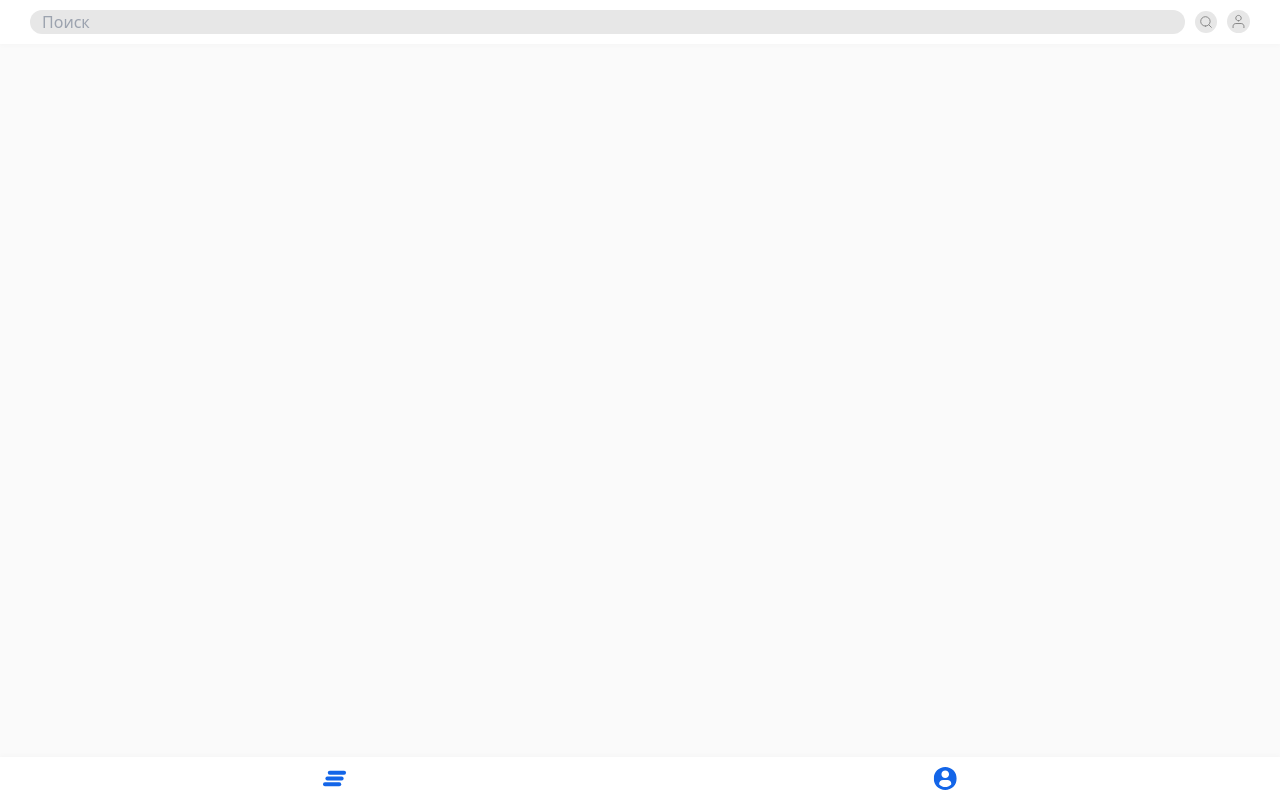
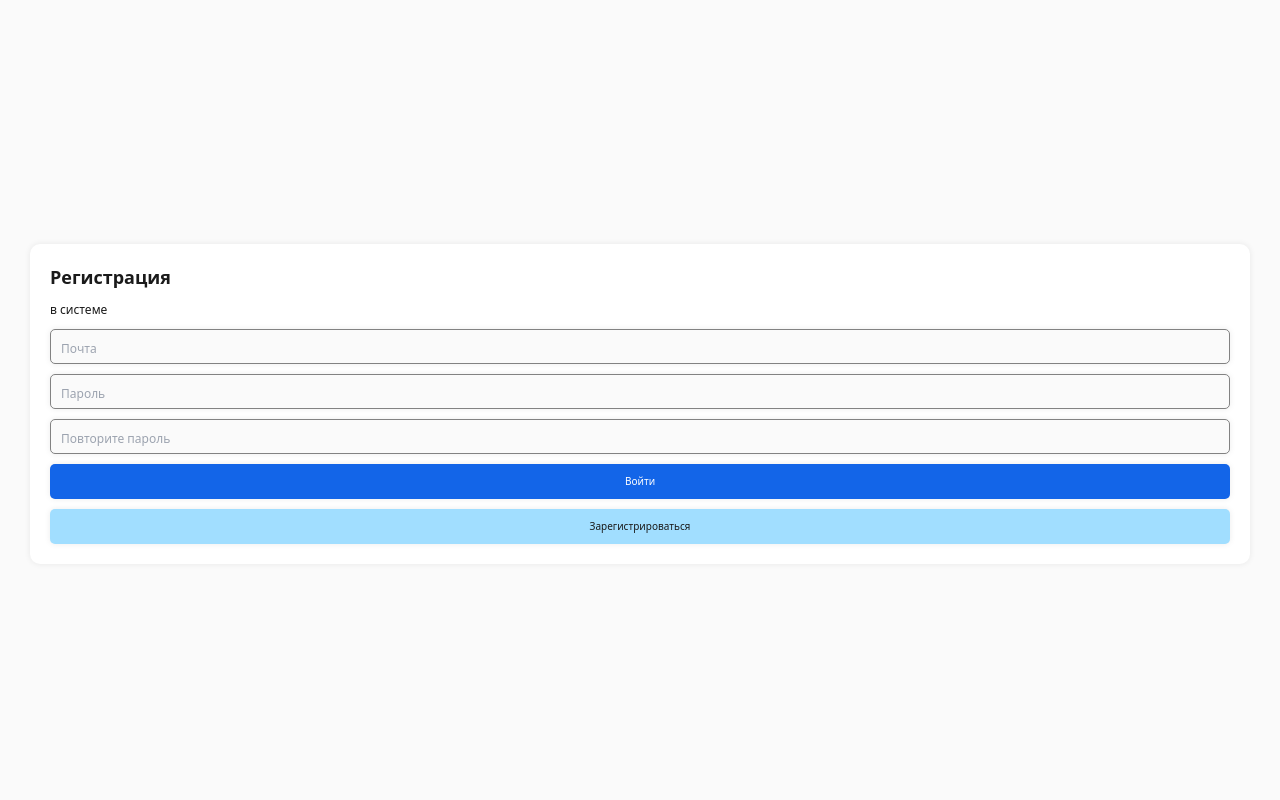
Before and after one commit to vtb-hack-2024/frontend, a Next.js app: page /auth/signup in a window 1280 px wide. Built offline with nearby package versions, Linux system fonts and the light colour scheme.

Commit message:
feat: Added authorization pages

```diff
--- a/src/app/auth/layout.js
+++ b/src/app/auth/layout.js
@@ -1,6 +1,7 @@
 export default function AuthLayout({children}) {
     return (
-        <div>
+        // <div className="wrapper flex justify-center items-center h-screen w-full">
+        <div className="wrapper pt-[200px] w-full">
             {children}
         </div>
     )
--- a/src/app/auth/login/page.js
+++ b/src/app/auth/login/page.js
@@ -1,7 +1,28 @@
+'use client'
+
+import { LoginButton, SignupButton } from "@/app/components/Buttons";
+import { BaseP, LittleP, PageTitle } from "@/app/components/Text";
+import InputField from "@/app/components/inputField";
+
 export default function LogInForm() {
+    function sendFormData() {
+        let formData = new FormData(document.getElementById('login'))
+        formData = Object.fromEntries(formData);
+        console.log(formData);
+    }
+
     return (
-        <form>
-
+        <form className="p-5 flex flex-col gap-y-2.5 w-full rounded-base shadow-drop bg-white" id="login" onSubmit={(e) => {
+            e.preventDefault();
+            sendFormData();
+        }}>
+            <PageTitle>Вход</PageTitle>
+            <BaseP text={'в приложение'}/>
+            <InputField name="email" placeholder="Почта" type="email" />
+            <InputField name="password" placeholder="Пароль" type="password" />
+            <LoginButton />
+            <SignupButton />
+            <LittleP text={'Забыли пароль?'} className="text-center w-full"/>
         </form>
     )
 }
--- a/src/app/auth/signup/page.js
+++ b/src/app/auth/signup/page.js
@@ -1,7 +1,46 @@
+'use client'
+
+import { BaseP, PageTitle } from "@/app/components/Text";
+import InputField from "@/app/components/inputField";
+import { LoginButton, SignupButton } from "@/app/components/Buttons";
+import { useState } from "react";
+
+
+
 export default function SignUpForm() {
+    const [err, setErr] = useState(null);
+
+    function check() {
+        let formData = new FormData(document.getElementById('signup'))
+        formData = Object.fromEntries(formData);
+        if (formData.password != formData.repassword) {
+            setErr('norepass');
+            return false;
+        } else {
+            setErr(null);
+            return true;
+        }
+    }
+
+    function sendFormData() {
+        let formData = new FormData(document.getElementById('signup'))
+        formData = Object.fromEntries(formData);
+        console.log(formData);
+    }
+
     return (
-        <form>
-
+        <form className="p-5 flex flex-col gap-y-2.5 w-full rounded-base shadow-drop bg-white" id="signup" onSubmit={(e) => {
+            e.preventDefault();
+            if (check()) sendFormData();
+        }}>
+            <PageTitle>Регистрация</PageTitle>
+            <BaseP text={'в системе'}/>
+            <InputField name="email" placeholder="Почта" type="email" />
+            <InputField name="password" placeholder="Пароль" type="password" />
+            {err == 'norepass' && <BaseP text={'Пароли не совпадают'} className="text-red"/>}
+            <InputField name="repassword" placeholder="Повторите пароль" type="password" />
+            <LoginButton />
+            <SignupButton />
         </form>
     )
 }
--- a/src/app/components/Buttons.js
+++ b/src/app/components/Buttons.js
@@ -29,3 +29,25 @@ export function Exit() {
         </button>
     )
 }
+
+export function SignupButton() {
+    if (window.location.href.split('/').includes('signup')) {
+        return (
+            <button type='submit' className="w-full shadow-drop py-2.5 bg-light-blue rounded-little"><LittleP text={'Зарегистрироваться'} className="text-center"/></button>
+        )
+    }
+    return (
+        <Link href={'/auth/signup'} className="w-full shadow-drop py-2.5 bg-light-blue rounded-little"><LittleP text={'Зарегистрироваться'} className="text-center"/></Link>
+    )
+}
+
+export function LoginButton() {
+    if (window.location.href.split('/').includes('login')) {
+        return (
+            <button type='submit' className="w-full shadow-drop py-2.5 bg-blue rounded-little"><LittleP text={'Войти'} className="text-white text-center"/></button>
+        )
+    }
+    return (
+        <Link href={'/auth/login'} className="w-full shadow-drop py-2.5 bg-blue rounded-little"><LittleP text={'Войти'} className="text-white text-center"/></Link>
+    )
+}
--- a/src/app/components/footer.js
+++ b/src/app/components/footer.js
@@ -6,8 +6,11 @@ import { host } from "./host";
 
 export default function Footer() {
     let visible = true;
+
+    if (document.location.href.split('/').includes('auth')) visible = false;
+
     return (
-        <footer className={`${visible ? 'fixed' : 'hidden'} bottom-0 w-full py-2.5 bg-white shadow-up-shadow`}>
+        <footer className={`${visible ? 'fixed' : 'hidden'} bottom-0 w-full py-2.5 bg-white shadow-up-shadow z-50`}>
             <nav className="flex wrapper justify-around">
                 <Link href={'/'}>
                    <Image alt="main page" src={`http://${host}/MainPage.svg`} height={24} width={24}/>
--- a/src/app/components/getters.js
+++ b/src/app/components/getters.js
@@ -67,7 +67,7 @@ export function GetAchivements({size='', full=false}) {
                 {achives.map(elem =>
                     <li key={elem.id} className="flex flex-col gap-y-2.5">
                         <div className={`relative w-fill flex justify-center items-center`}>
-                            <div className={`relative z-50 ${verticalGradient} p-[5px] rounded-full shadow-drop`}>
+                            <div className={`relative z-40 ${verticalGradient} p-[5px] rounded-full shadow-drop`}>
                                 <Image alt={'Simbol'} src={elem.img} width={34} height={34}/>
                             </div>
                             <Segment proportion={elem.donePart}/>
@@ -82,7 +82,7 @@ export function GetAchivements({size='', full=false}) {
         <>
             {achives.map(elem =>
                 <li key={elem.id} className={`relative w-fill flex flex-none justify-center items-center rounded-full`}>
-                    <div className={`relative z-50 ${verticalGradient} p-[5px] rounded-full shadow-drop`}>
+                    <div className={`relative z-40 ${verticalGradient} p-[5px] rounded-full shadow-drop`}>
                         <Image alt={'Simbol'} src={elem.img} width={34} height={34}/>
                     </div>
                     <Segment proportion={elem.donePart}/>
@@ -94,7 +94,7 @@ export function GetAchivements({size='', full=false}) {
 
 function Segment({proportion}) {
     return (
-        <div className="z-40 absolute w-full h-full">
+        <div className="z-30 absolute w-full h-full">
         </div>
     )
 }
--- a/src/app/components/header.js
+++ b/src/app/components/header.js
@@ -5,10 +5,14 @@ import Image from "next/image";
 import { host } from "./host";
 
 export default function Header() {
+    let visible = true;
 
+    if (document.location.href.split('/').includes('auth')) visible = false;
+
+    console.log(visible)
 
     return (
-        <header className="fixed w-full py-2.5 bg-white shadow-down-shadow">
+        <header className={`${visible ? 'fixed' : 'hidden'} w-full py-2.5 bg-white shadow-down-shadow z-50`}>
             <form className="flex gap-x-2.5 wrapper">
                 <input type="text" name="search" id="searchform" placeholder="Поиск" className="w-full bg-grey rounded-xl px-3 h-6 border-grey active:border-grey focus:border-grey"></input>
                 <button type="submit">
--- a/src/app/components/infoPartHome.js
+++ b/src/app/components/infoPartHome.js
@@ -3,8 +3,7 @@
 import Link from "next/link";
 import Image from "next/image";
 import { NewLink } from "./Buttons";
-import NewImage, { AchiveImage } from "./Images";
-import { horisontalGradient } from "./gradientCss";
+import NewImage from "./Images";
 import { H5, H4, BaseP, H3, SpanGrad} from "./Text";
 import { GetAchivements } from "./getters";
 
--- /dev/null
+++ b/src/app/components/inputField.js
@@ -0,0 +1,3 @@
+export default function InputField({name, placeholder, type='text'}) {
+    return <input type={type} name={name} placeholder={placeholder} className="bg-light-grey shadow-drop border-[1px] border-dark-grey rounded-little p-2.5 placeholder:text-base placeholder:leading-3 h-[35px] placeholder:align-middle" autoComplete="off"></input>
+}
--- a/src/app/layout.js
+++ b/src/app/layout.js
@@ -27,7 +27,7 @@ export default function RootLayout({ children }) {
         className="bg-light-grey"
       >
         <Header />
-        <div className="pt-[44px] mb-[44px]">
+        <div className="py-[44px]">
           {children}
         </div>
         <Footer />
--- a/src/app/stats/page.js
+++ b/src/app/stats/page.js
@@ -26,7 +26,7 @@ export default async function Stats() {
         <PageWrap>
             <PageTitle>Статистика моих <SpanGrad text={'поедзок'}/> и <SpanGrad text={'штрафов'}/></PageTitle>
             <BaseP text={'Lorem ipsum dolor sit amet consectetur. Interdum quis tristique sollicitudin ac bibendum auctor. Laoreet sollicitudin dui fringilla egestas dapibus tellus morbi dolor cras. Rhoncus ante faucibus accumsan in netus. Accumsan dolor ac magna aliquet. Tortor pellentesque pulvinar nisl vitae. Leo pulvinar augue molestie aliquam quis mattis facilisi sed.'}/>
-            {data.map(graphic => <Graphic name={graphic.name} desc={graphic.desk}/>)}
+            {data.map(graphic => <Graphic key={1} name={graphic.name} desc={graphic.desk}/>)}
         </PageWrap>
     )
 }
--- a/tailwind.config.js
+++ b/tailwind.config.js
@@ -21,7 +21,8 @@ module.exports = {
         bg: '393/150'
       },
       borderRadius: {
-        base: '10px'
+        base: '10px',
+        little: '5px'
       },
       colors: {
         "grey": '#E7E7E7',
```
